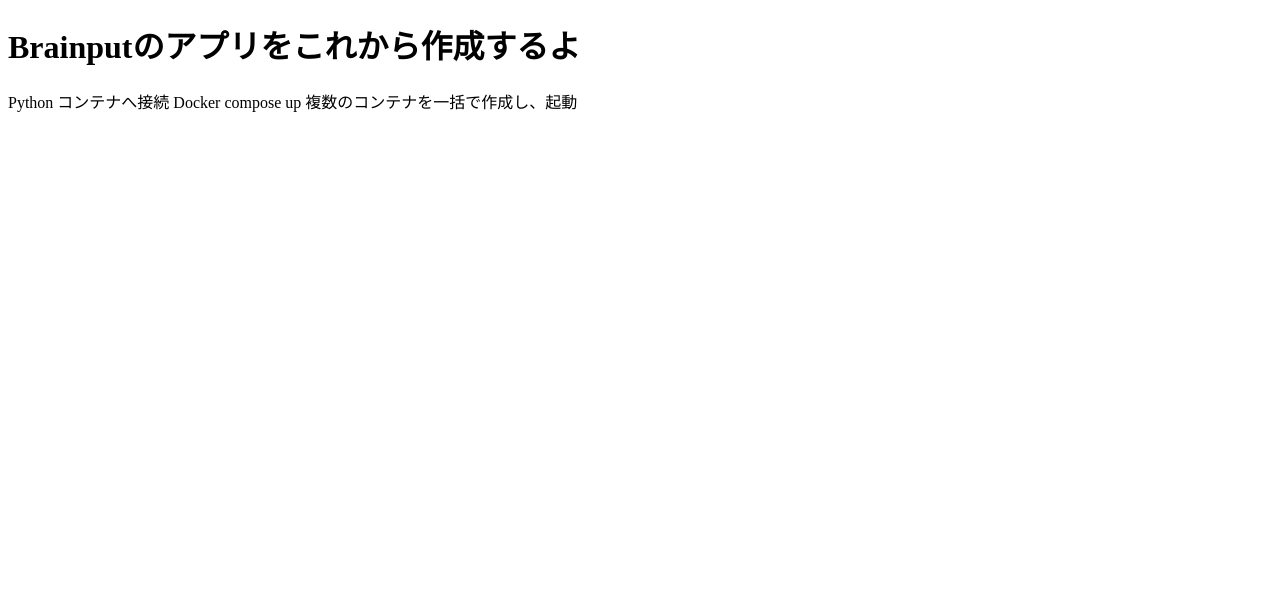
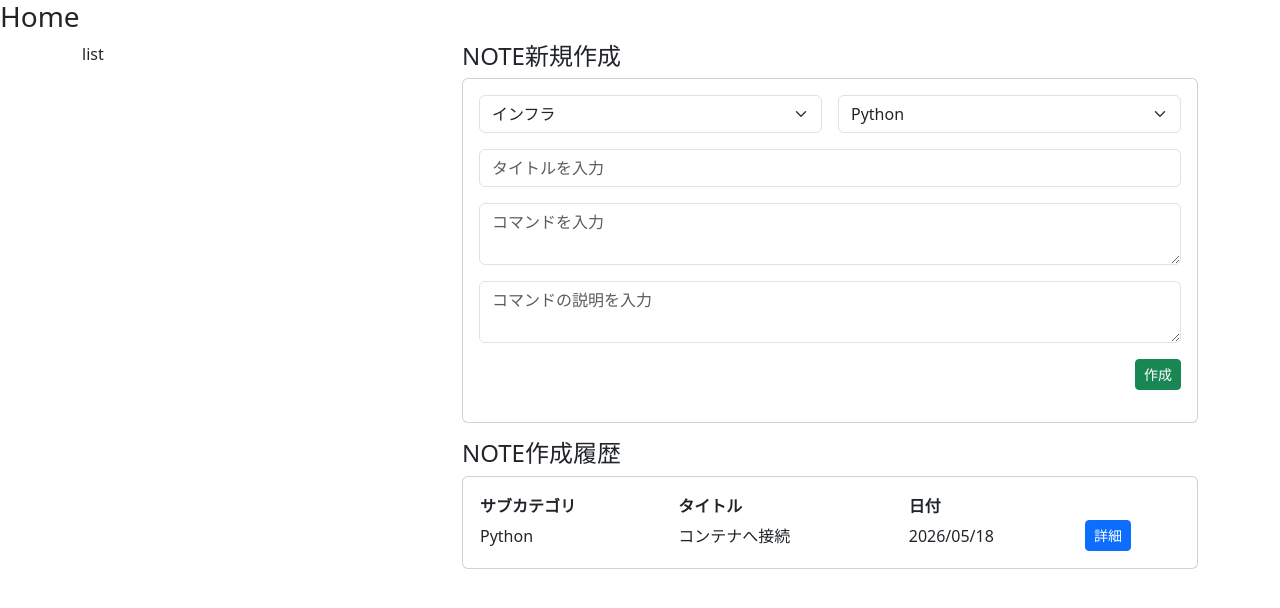
Before and after one commit to MSKnoGHB/brainput, a Django app: page / in a window 1280 px wide. Shown: the top 608 px of the page. Run offline with Django 5.2, Linux system fonts and the light colour scheme; data comes from the database, SQL or seed files in the repository.

Commit message:
update:temporary layout update for dashboard.html

```diff
--- /dev/null
+++ b/notebook/templates/notebook/base.html
@@ -0,0 +1,14 @@
+<!DOCTYPE html>
+<html lang="ja">
+<head>
+  <meta charset="UTF-8">
+  <meta name="viewport" content="width=device-width, initial-scale=1.0">
+  <title>Brainput</title>
+  <link href="https://cdn.jsdelivr.net/npm/bootstrap@5.3.8/dist/css/bootstrap.min.css" rel="stylesheet">
+</head>
+<body>
+  {% block content %}
+  {% endblock %}
+  <script src="https://cdn.jsdelivr.net/npm/bootstrap@5.3.8/dist/js/bootstrap.bundle.min.js"></script>
+</body>
+</html>
--- /dev/null
+++ b/notebook/templates/notebook/dashboard.html
@@ -0,0 +1,72 @@
+{% extends 'notebook/base.html' %}
+{% block content %}
+  <h3>Home</h3>
+  <div class="container">
+    <div class="row">
+      <div class="'col-12">
+
+        <div class="row">
+          <div class="'col-12 col-md-4">
+            list
+          </div>
+
+          <div class="'col-12 col-md-8">
+            <h4>NOTE新規作成</h4>
+            <div class="card p-3 mb-3">
+              <form method="POST" action="/create/">
+                {% csrf_token %}
+                <div class="d-flex gap-3 mb-3">
+                  <select name="category" class="form-select w-50">
+                    {% for category in categories %}
+                      <option value="{{ category.id }}">{{ category.name }}</option>
+                    {% endfor %}
+                  </select>
+                  <select name="sub_category" class="form-select w-50">
+                    {% for sub_category in sub_categories %}
+                      <option value="{{ sub_category.id }}">{{ sub_category.name }}</option>
+                    {% endfor %}
+                  </select>
+                </div>
+                <div class="d-flex mb-3">
+                  <input type="text" name="title" placeholder="タイトルを入力" class="form-control">
+                </div>
+                <div class="d-flex mb-3">
+                  <textarea name="command" placeholder="コマンドを入力" class="form-control"></textarea>
+                </div>
+                <div class="d-flex mb-3">
+                  <textarea name="description" placeholder="コマンドの説明を入力" class="form-control"></textarea>
+                </div>
+                <div class="d-flex justify-content-end">
+                  <button type="submit" class="btn btn-sm btn-success mb-3">作成</button>
+                </div>
+              </form>
+            </div>
+            <h4>NOTE作成履歴</h4>
+            <div class="card p-3 mb-3">
+              <table>
+                {% for note in notes %}
+                  <thead>
+                    <tr>
+                      <th>サブカテゴリ</th>
+                      <th>タイトル</th>
+                      <th>日付</th>
+                      <th></th>
+                    </tr>
+                  </thead>
+                  <tbody>
+                    <tr>
+                      <td>{{ note.category }}</td>
+                      <td>{{ note.title }}</td>
+                      <td>{{ note.created_at|date:"Y/m/d" }}</td>
+                      <td><a href="{% url 'show' id=note.id %}" class="btn btn-sm btn-primary">詳細 </a></td>
+                    </tr>
+                  </tbody>
+                {% endfor %}
+              </table>
+            </div>
+          </div>
+        </div>
+      </div>
+    </div>
+  </div>
+{% endblock %}
--- a/notebook/templates/notebook/edit.html
+++ b/notebook/templates/notebook/edit.html
@@ -0,0 +1,3 @@
+{% extends 'notebook/base.html' %}
+{% block content %}
+{% endblock %}
--- a/notebook/templates/notebook/index.html
+++ b/notebook/templates/notebook/index.html
@@ -1,15 +1,46 @@
-<!DOCTYPE html>
-<html>
-  <head>
-    <title>Brainmput</title>
-  </head>
-  <body>
-    <h1>Brainputのアプリをこれから作成するよ</h1>
-    {% for note in notes %}
-      {{ note.category }}
-      {{ note.title }}
-      {{ note.command }}
-      {{ note.description }}
-    {% endfor %}
-  </body>
-</html>
+  {% extends 'notebook/base.html' %}
+  {% block content %}
+    <h3>Home</h3>
+    <div class="container">
+      <div class="row">
+        <div class="'col-12">
+
+          <div class="row">
+            <div class="'col-12 col-md-4">
+
+            </div>
+            <div class="'col-12 col-md-8">
+              <div class="card">
+                <table>
+                  {% for note in notes %}
+                    <thead>
+                      <tr>
+                        <th>サブカテゴリ</th>
+                        <th>タイトル</th>
+                        <th>日付</th>
+                        <th></th>
+                      </tr>
+                    </thead>
+                    <tbody>
+                      <tr>
+                        <td>{{ note.category }}</td>
+                        <td>{{ note.title }}</td>
+                        <td>{{ note.created_at|date:"Y/m/d" }}</td>
+                        <td><a href="{% url 'show' id=note.id %}" class="btn btn-sm btn-primary">詳細 </a></td>
+                      </tr>
+                    </tbody>
+                  {% endfor %}
+                </table>
+              </div>
+            </div>
+          </div>
+        </div>
+      </div>
+    </div>
+
+
+
+
+
+
+  {% endblock %}
--- a/notebook/templates/notebook/new.html
+++ b/notebook/templates/notebook/new.html
@@ -1,3 +1,5 @@
+{% extends 'notebook/base.html' %}
+{% block content %}
   <form method="POST" action="/create/">
     {% csrf_token %}
     <select name="category">
@@ -15,3 +17,4 @@
     <textarea name="description" placeholder="コマンドの説明を入力"></textarea>
     <button type="submit">保存</button>
   </form>
+{% endblock %}
--- a/notebook/templates/notebook/show.html
+++ b/notebook/templates/notebook/show.html
@@ -0,0 +1,3 @@
+{% extends 'notebook/base.html' %}
+{% block content %}
+{% endblock %}
--- a/notebook/urls.py
+++ b/notebook/urls.py
@@ -2,7 +2,8 @@
 from . import views
 
 urlpatterns = [
-  path('', views.index, name='index'),
+  path('', views.dashboard, name='dashboard'),
+  path('index/', views.index, name='index'),
   path('new/', views.new, name='new'),
   path('create/', views.create, name='create'),
   path('<int:id>/show/', views.show, name='show'),
--- a/notebook/views.py
+++ b/notebook/views.py
@@ -4,7 +4,14 @@
 
 # Create your views here.
 
-#一覧画面(ルート画面)
+#ダッシュボード(ルート画面)
+def dashboard(request):
+  notes = Note.objects.all()
+  categories = Category.objects.all()
+  sub_categories = SubCategory.objects.all()
+  return render(request, 'notebook/dashboard.html',{'notes': notes, 'categories': categories, 'sub_categories': sub_categories})
+
+#一覧画面
 def index(request):
   notes = Note.objects.all()
   return render(request, 'notebook/index.html',{'notes': notes})
```
Lines whose indentation alone changed are shown as unchanged.
